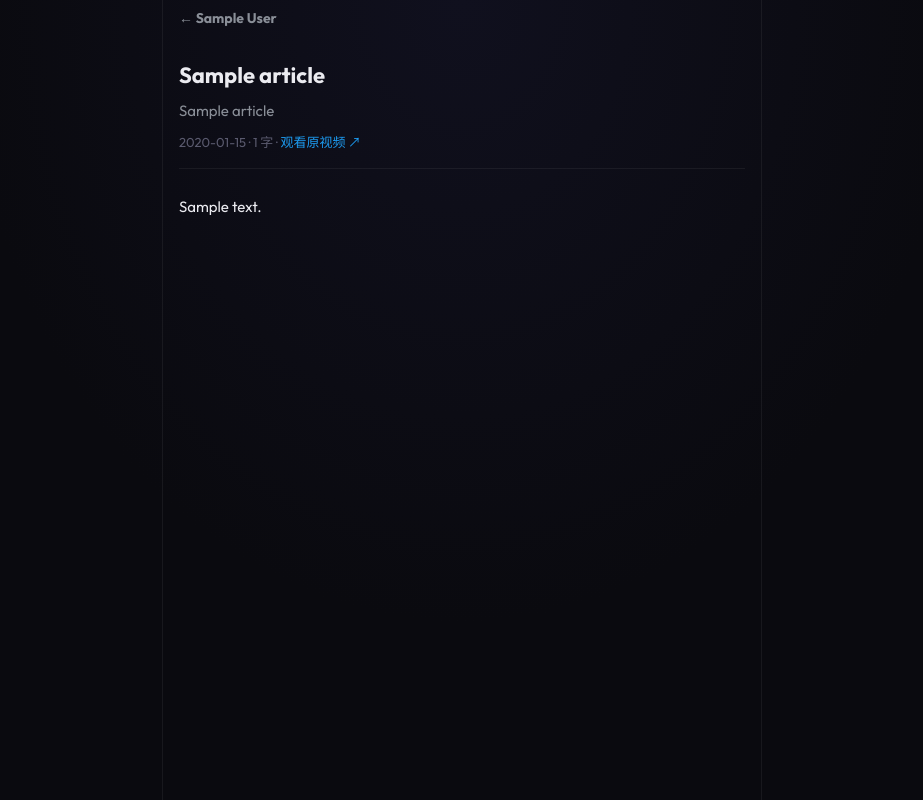
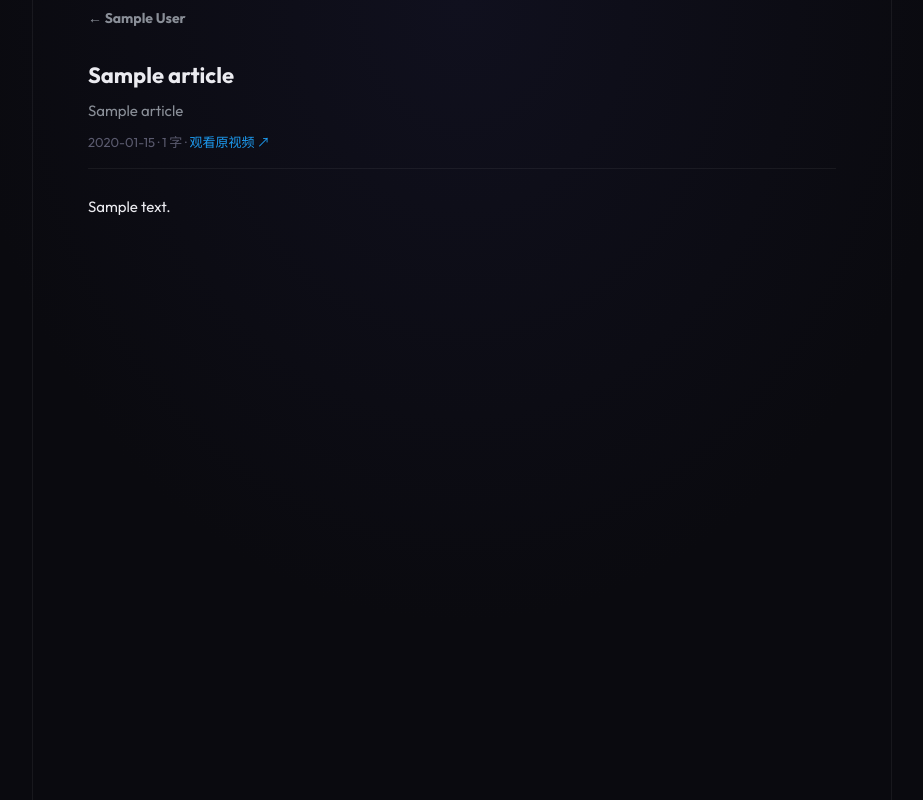
Before and after one commit to xiaohongsimon/prism, a FastAPI app: page /article/1 in a window 1280 px wide. Shown: the whole page, without its empty margins (178-1101 px from the left). Run offline with FastAPI, Linux system fonts and the light colour scheme; tables that the repository leaves empty hold one stand-in row (values such as "Sample post").

Commit message:
feat: public article/briefing pages + PC width adaptation
- Make /article and /briefing publicly accessible (no login needed)
- Widen container to 860px on desktop (768px+ screens)
- Bump CSS cache version

Co-Authored-By: Claude Opus 4.6 (1M context) <noreply@anthropic.com>

```diff
--- a/prism/web/routes.py
+++ b/prism/web/routes.py
@@ -50,7 +50,7 @@ _jinja_env.filters["linkify_clusters"] = _linkify_clusters
 web_router = APIRouter()
 
 # Public paths that don't need auth
-_PUBLIC_PATHS = {"/login", "/register", "/auth/login", "/auth/register", "/static"}
+_PUBLIC_PATHS = {"/login", "/register", "/auth/login", "/auth/register", "/static", "/article", "/briefing", "/sw.js"}
 
 
 # ── Helpers ──────────────────────────────────────────────────────────────────
--- a/prism/web/static/style.css
+++ b/prism/web/static/style.css
@@ -74,6 +74,9 @@ a { color: inherit; text-decoration: none; }
   min-height: 100vh;
   border-left: 1px solid var(--border);
   border-right: 1px solid var(--border);
+}
+@media (min-width: 768px) {
+  .container { max-width: 860px; }
 }
 
 /* ── Header ───────────────────────────────────────────────── */
@@ -827,7 +830,7 @@ details[open] > .source-group-header::before { content: "▾"; }
 /* old creator bullet — replaced by new dot style above */
 
 /* Article detail page */
-.article-page { padding: 0 16px; max-width: 720px; margin: 0 auto; }
+.article-page { padding: 0 16px; max-width: 780px; margin: 0 auto; }
 .article-header { padding: 24px 0 16px; border-bottom: 1px solid var(--border); margin-bottom: 24px; }
 .article-header h1 { font-size: 22px; font-weight: 700; line-height: 1.35; margin: 0 0 8px; color: var(--text); }
 .article-subtitle { font-size: 15px; color: var(--text-secondary); line-height: 1.6; margin-bottom: 10px; }
--- a/prism/web/templates/base.html
+++ b/prism/web/templates/base.html
@@ -7,7 +7,7 @@
     <link rel="preconnect" href="https://fonts.googleapis.com">
     <link rel="preconnect" href="https://fonts.gstatic.com" crossorigin>
     <link href="https://fonts.googleapis.com/css2?family=Noto+Serif+SC:wght@400;500;600;700&family=Outfit:wght@400;500;600;700&display=swap" rel="stylesheet">
-    <link rel="stylesheet" href="/static/style.css?v=19">
+    <link rel="stylesheet" href="/static/style.css?v=20">
     <link rel="manifest" href="/static/manifest.json">
     <meta name="theme-color" content="#0a0a0f">
     <meta name="apple-mobile-web-app-capable" content="yes">
```
